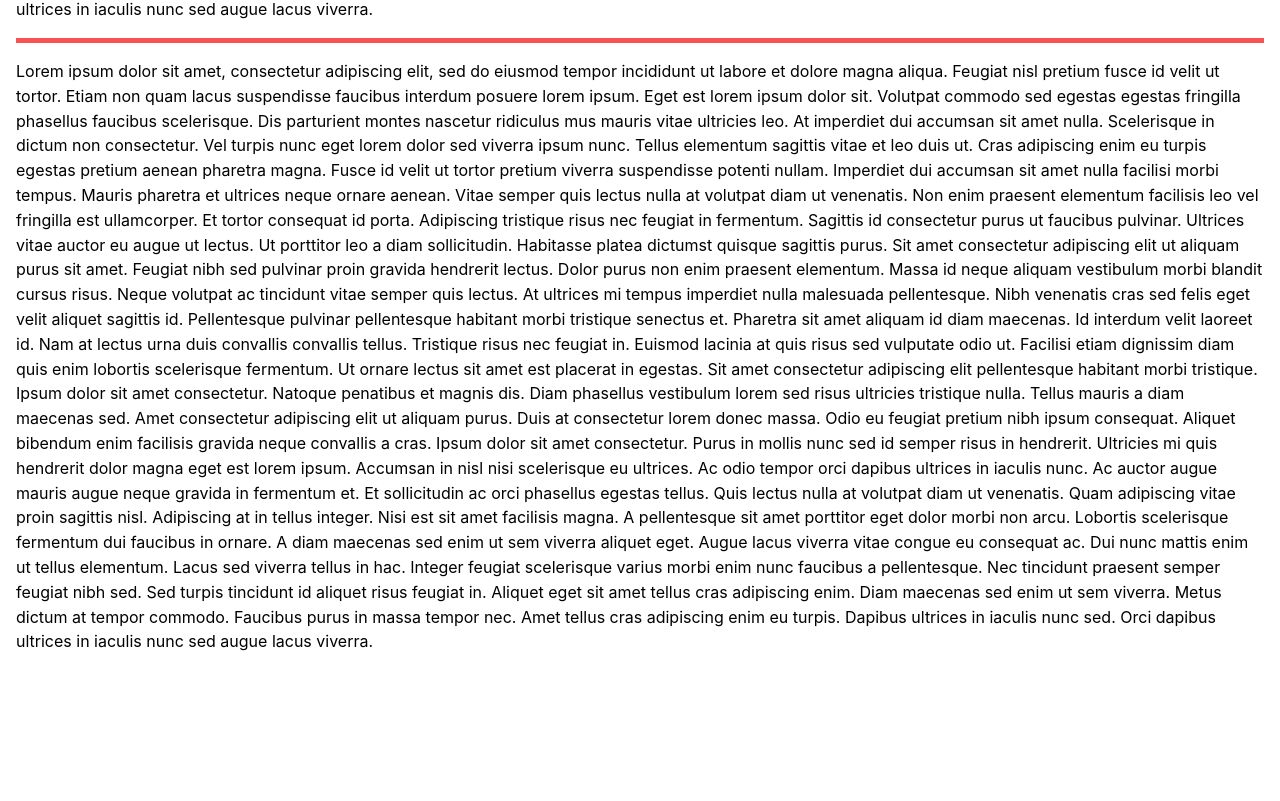
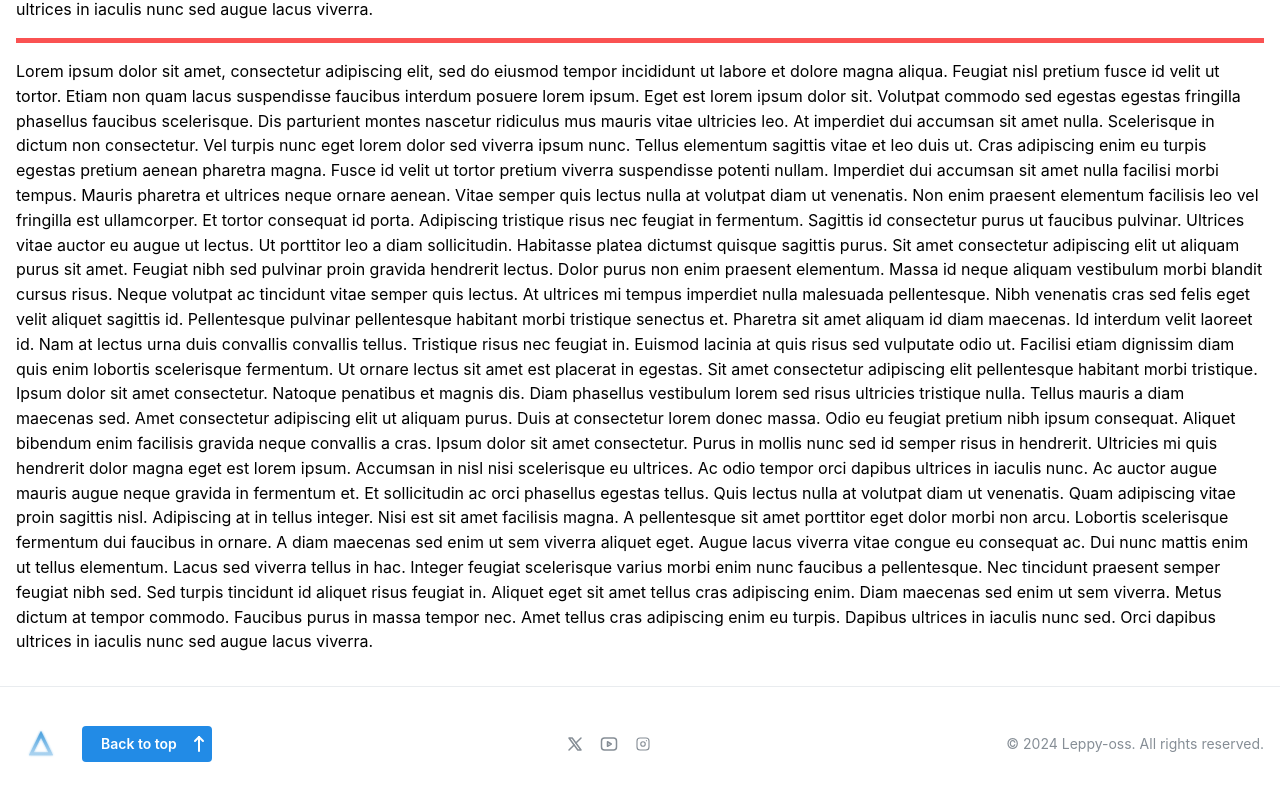
Before and after one commit to Leppy-oss/Leppy-oss.github.io, a Next.js app: page / in a window 1280 px wide. Shown: the part 1230-2031 px from the top of the page. Before the commit the page ends 1884 px from the top, so only its background shows below. Built offline with nearby package versions, Linux system fonts and the light colour scheme.

Commit message:
got GsapProvider working with the components pretty minimmally

```diff
--- /dev/null
+++ b/components/footer.jsx
@@ -0,0 +1,52 @@
+import { Container, Group, ActionIcon, rem, Image, Text, Anchor, Button } from '@mantine/core';
+import { IconBrandX, IconBrandYoutube, IconBrandInstagram, IconArrowNarrowUp } from '@tabler/icons-react';
+import classes from '../styles/footer.module.css';
+import { useGSAP } from '@gsap/react';
+import { scrollTo } from '../lib/gsap-provider';
+
+export default function Footer() {
+    useGSAP(() => {
+        scrollTo(0.8, 800);
+    });
+    return (
+        <div className={classes.footer}>
+            <Container fluid className={classes.inner}>
+                <Group className={classes.links} align='center' justify='space-between'>
+                    <Group align='center' justify='center'>
+                        <Image mah={rem(50)} src='/logo.svg' alt='8556 Logo' />
+                        <Button
+                            size='compact'
+                            onClick={() => {
+                            }}
+                            /*
+                            variant="gradient"
+                            gradient={{ from: 'pink', to: 'yellow' }}
+                            */
+                            styles={{
+                                label: {
+                                    backgroundColor: 'transparent'
+                                },
+                            }}
+                            rightSection={<IconArrowNarrowUp />}
+                        >Back to top
+                        </Button>
+                    </Group>
+                    <Group gap={0}>
+                        <ActionIcon size='lg' color='gray' variant='subtle' stroke={1.5} component='a' target='_blank' href='https://x.com/technicbots' >
+                            <IconBrandX style={{ width: rem(18), height: rem(18) }} />
+                        </ActionIcon>
+                        <ActionIcon size='lg' color='gray' variant='subtle' stroke={1.5} component='a' target='_blank' href='https://www.youtube.com/@technicbots8565' >
+                            <IconBrandYoutube style={{ width: rem(18), height: rem(18) }} />
+                        </ActionIcon>
+                        <ActionIcon size='lg' color='gray' variant='subtle' component='a' target='_blank' href='https://www.instagram.com/technicbots/'>
+                            <IconBrandInstagram style={{ width: rem(18), height: rem(18) }} stroke={1.5} />
+                        </ActionIcon>
+                    </Group>
+                    <Text c="dimmed" size="sm">
+                        © 2024 Leppy-oss. All rights reserved.
+                    </Text>
+                </Group>
+            </Container>
+        </div>
+    );
+}
--- a/components/layout.jsx
+++ b/components/layout.jsx
@@ -2,7 +2,7 @@ import { Box } from '@mantine/core';
 // import Navbar from './navbar.component';
 import Head from 'next/head'
 import { usePathname } from 'next/navigation';
-// import Footer from './footer';
+import Footer from './footer';
 
 export default function Layout({ children }) {
     const rawPathname = usePathname().slice(1);
@@ -10,7 +10,7 @@ export default function Layout({ children }) {
     return (
         <div className='app'>
             <Head>
-                <link rel='icon' href='/GearLogoNoBG.svg' />
+                <link rel='icon' href='/logo.svg' />
                 <meta name='theme-color' content='#000000' />
                 <meta name='description' content='Personal website and portfolio for Leppy-oss!' />
                 <title>{`${pathname || 'Home'} | Leppy-oss-Portfolio`}</title>
@@ -21,7 +21,7 @@ export default function Layout({ children }) {
                 <Box ml='1rem' mr='1rem'>
                     {children}
                 </Box>
-                {/* <Footer /> */}
+                <Footer />
             </main>
         </div>
     )
--- /dev/null
+++ b/lib/gsap-provider.js
@@ -0,0 +1,14 @@
+import { gsap } from 'gsap';
+import { ScrollToPlugin } from 'gsap/dist/ScrollToPlugin';
+import { ScrollTrigger } from 'gsap/dist/ScrollTrigger';
+import { useGSAP } from '@gsap/react';
+
+gsap.registerPlugin(ScrollToPlugin, ScrollTrigger, useGSAP);
+
+export default function GsapProvider({ children }) {
+    return children;
+}
+
+export function scrollTo(duration, scrollTo) {
+    gsap.to(window, { duration, scrollTo, ease: 'power2' });
+}
--- a/package.json
+++ b/package.json
@@ -4,6 +4,7 @@
 	"private": true,
 	"dependencies": {
 		"@fontsource/roboto": "^5.0.13",
+		"@gsap/react": "^2.1.1",
 		"@mantine/charts": "^7.11.0",
 		"@mantine/core": "^7.11.0",
 		"@mantine/form": "^7.11.0",
@@ -24,7 +25,6 @@
 		"next": "^14.2.4",
 		"nodemon": "^2.0.22",
 		"react": "^18.2.0",
-		"react-bootstrap": "^2.10.2",
 		"react-datepicker": "^4.11.0",
 		"react-dom": "^18.2.0",
 		"recharts": "^2.12.7",
--- a/pages/_app.jsx
+++ b/pages/_app.jsx
@@ -11,6 +11,7 @@ import '@fontsource/roboto/700.css';
 import Aos from 'aos';
 import 'aos/dist/aos.css';
 import { useEffect } from "react";
+import GsapProvider from "../lib/gsap-provider";
 
 function MyApp({ Component, pageProps }) {
     useEffect(() => {
@@ -19,11 +20,14 @@ function MyApp({ Component, pageProps }) {
             once: false
         });
     }, []);
+
     return (
         <MantineProvider withGlobalStyles withNormalizeCSS>
-            <Layout>
-                <Component {...pageProps} />
-            </Layout>
+            <GsapProvider>
+                <Layout>
+                    <Component {...pageProps} />
+                </Layout>
+            </GsapProvider>
         </MantineProvider>
     );
 }
--- /dev/null
+++ b/styles/footer.module.css
@@ -0,0 +1,21 @@
+.footer {
+    margin-top: 2rem;
+    border-top: rem(1px) solid light-dark(var(--mantine-color-gray-2), var(--mantine-color-dark-5));
+}
+
+.inner {
+    padding-top: var(--mantine-spacing-xl);
+    padding-bottom: var(--mantine-spacing-xl);
+    padding-left: var(--mantine-spacing-xl);
+    padding-right: var(--mantine-spacing-xl);
+    @media (max-width: $mantine-breakpoint-xs) {
+        padding-left: var(--mantine-spacing-md);
+        padding-right: var(--mantine-spacing-md);
+    }
+}
+
+.links {
+    @media (max-width: $mantine-breakpoint-xs) {
+        margin-top: var(--mantine-spacing-md);
+    }
+}
```
Also changed, not shown: 1 other file (tests, documents, lock files or other folders).
